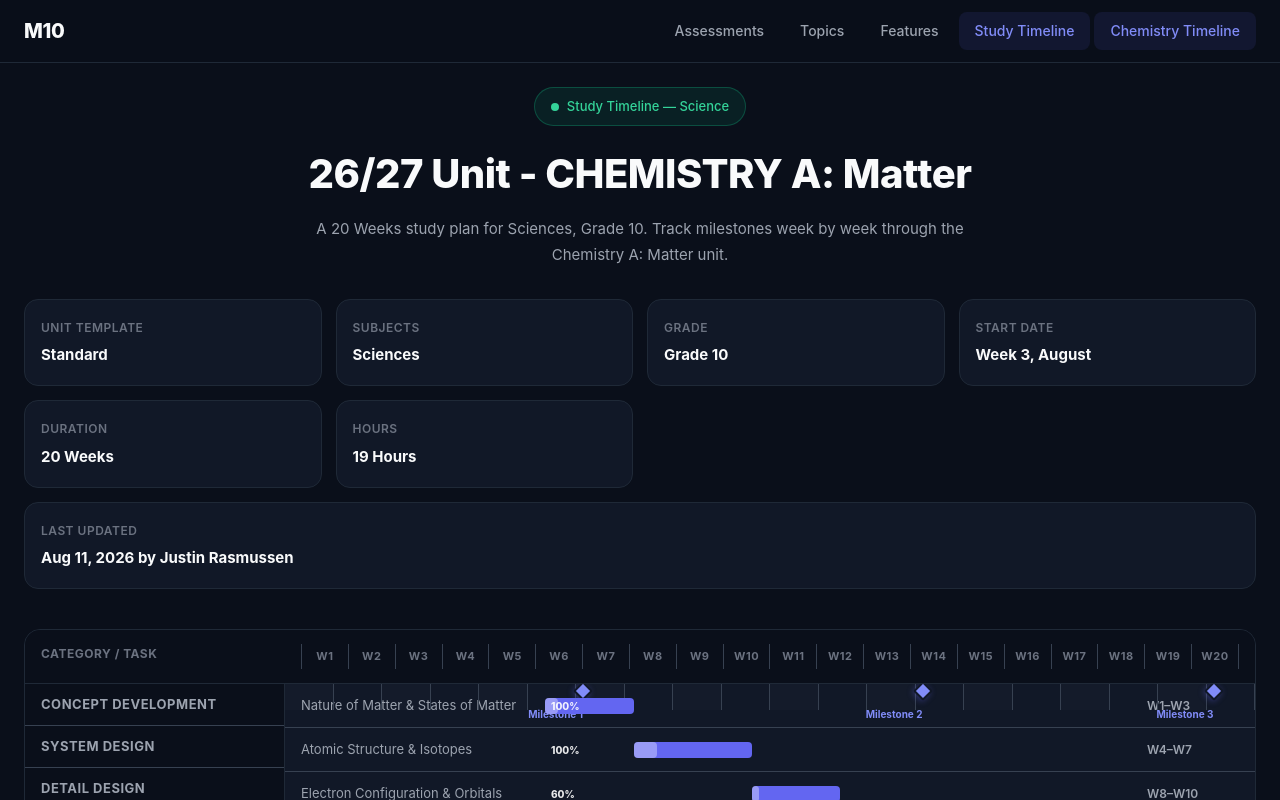
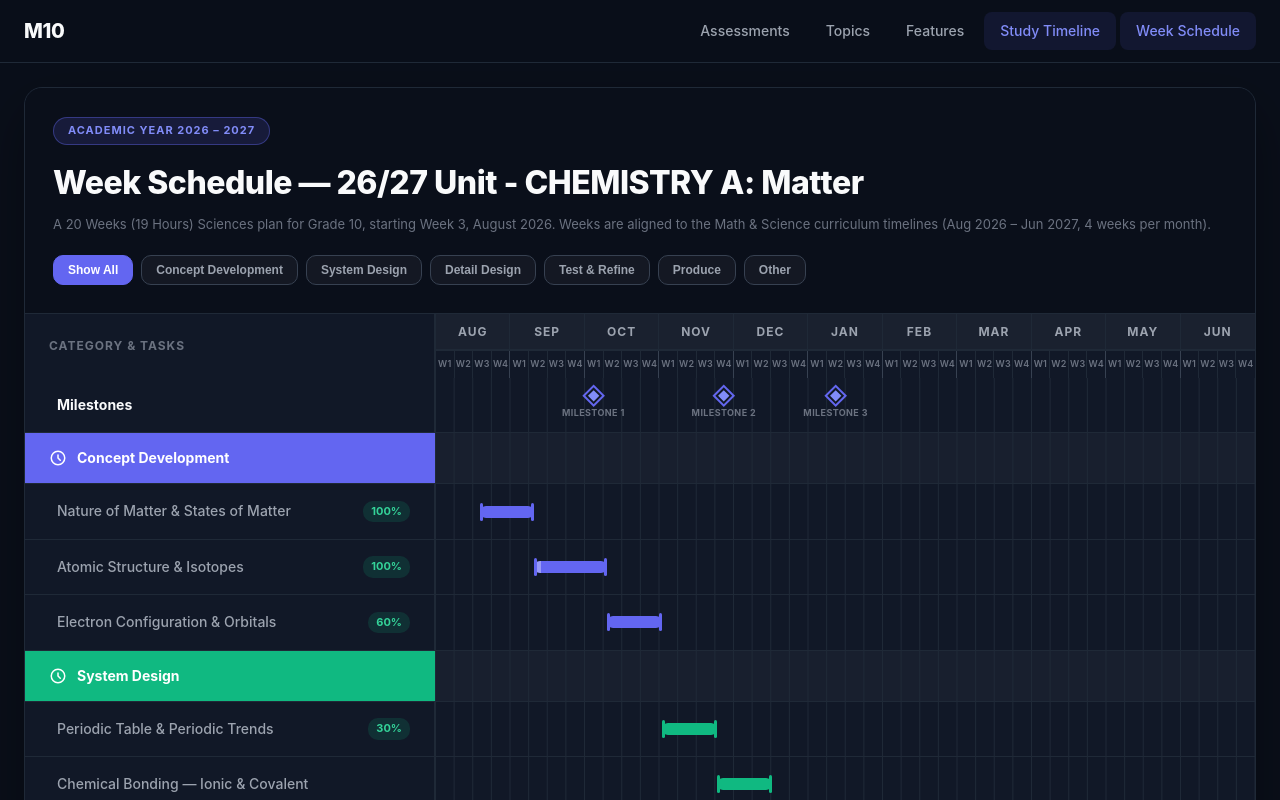
Before and after one commit to kram1947/kaniib, a React (Vite) app: page /study-timeline/chemistry in a window 1280 px wide. Shown: the top 800 px of the page. Built offline with nearby package versions, Linux system fonts and the light colour scheme.

Commit message:
Redesign /study-timeline/chemistry as Week Schedule aligned to Aug-Jun curriculum Gantt

```diff
--- a/src/components/Navbar.jsx
+++ b/src/components/Navbar.jsx
@@ -31,7 +31,7 @@ export default function Navbar() {
           Study Timeline
         </NavLink>
         <NavLink to="/study-timeline/chemistry" className={({ isActive }) => isActive ? 'nav-link active' : 'nav-link'} onClick={() => setMobileOpen(false)}>
-          Chemistry Timeline
+          Week Schedule
         </NavLink>
       </div>
     </nav>
--- a/src/pages/StudyTimelineChemistry.jsx
+++ b/src/pages/StudyTimelineChemistry.jsx
@@ -2,22 +2,28 @@ import React, { useState } from 'react';
 import Navbar from '../components/Navbar';
 import SiteFooter from '../sections/SiteFooter';
 
-const timelineMeta = {
+const MONTHS = ['Aug', 'Sep', 'Oct', 'Nov', 'Dec', 'Jan', 'Feb', 'Mar', 'Apr', 'May', 'Jun'];
+const MONTH_COUNT = MONTHS.length;
+const WEEKS_PER_MONTH = 4;
+const TOTAL_WEEKS = MONTH_COUNT * WEEKS_PER_MONTH; // 44 grid weeks, Aug 2026 – Jun 2027
+
+// The 20-week Chemistry unit starts in Week 3 of August (global grid week 3).
+const UNIT_START = 3;
+const UNIT_WEEKS = 20;
+const toGlobal = (unitWeek) => unitWeek + UNIT_START - 1;
+
+const unitMeta = {
   unit: '26/27 Unit - CHEMISTRY A: Matter',
   subject: 'Sciences',
   grade: 'Grade 10',
-  template: 'Standard',
   duration: '20 Weeks',
   hours: '19 Hours',
-  startDate: 'Week 3, August',
-  lastUpdated: 'Aug 11, 2026',
-  updatedBy: 'Justin Rasmussen',
+  startDate: 'Week 3, August 2026',
 };
-
-const TOTAL_WEEKS = 20;
 
 const categories = [
   {
+    id: 'concept',
     name: 'Concept Development',
     color: '#6366f1',
     tasks: [
@@ -27,6 +33,7 @@ const categories = [
     ],
   },
   {
+    id: 'system',
     name: 'System Design',
     color: '#10b981',
     tasks: [
@@ -36,6 +43,7 @@ const categories = [
     ],
   },
   {
+    id: 'detail',
     name: 'Detail Design',
     color: '#f59e0b',
     tasks: [
@@ -44,6 +52,7 @@ const categories = [
     ],
   },
   {
+    id: 'test',
     name: 'Test & Refine',
     color: '#ef4444',
     tasks: [
@@ -52,6 +61,7 @@ const categories = [
     ],
   },
   {
+    id: 'produce',
     name: 'Produce',
     color: '#8b5cf6',
     tasks: [
@@ -60,6 +70,7 @@ const categories = [
     ],
   },
   {
+    id: 'other',
     name: 'Other',
     color: '#6b7280',
     tasks: [
@@ -74,195 +85,197 @@ const milestones = [
   { id: 'm3', label: 'Milestone 3', week: 20, date: 'Dec 11', title: 'Stoichiometry Competency' },
 ];
 
-function WeekLabel({ week }) {
+const FILTERS = [
+  { id: 'all', label: 'Show All' },
+  ...categories.map((c) => ({ id: c.id, label: c.name })),
+];
+
+function monthOfWeek(globalWeek) {
+  return Math.floor((globalWeek - 1) / WEEKS_PER_MONTH);
+}
+
+function weekOfMonth(globalWeek) {
+  return ((globalWeek - 1) % WEEKS_PER_MONTH) + 1;
+}
+
+function globalRangeLabel(start, end) {
+  const gs = toGlobal(start);
+  const ge = toGlobal(end);
+  return `${MONTHS[monthOfWeek(gs)]} W${weekOfMonth(gs)} – ${MONTHS[monthOfWeek(ge)]} W${weekOfMonth(ge)}`;
+}
+
+function GroupHeader({ group }) {
   return (
-    <div className="gantt-week">
-      <div className="gantt-week-num">W{week}</div>
+    <div className="m10-group-header">
+      <div className="m10-group-title" style={{ background: group.color }}>
+        <svg className="m10-group-icon" fill="none" stroke="currentColor" viewBox="0 0 24 24" aria-hidden="true">
+          <path strokeLinecap="round" strokeLinejoin="round" strokeWidth="2" d="M12 8v4l3 3m6-3a9 9 0 11-18 0 9 9 0 0118 0z" />
+        </svg>
+        {group.name}
+      </div>
+      <div className="m10-month-grid-cell m10-week-grid-cell" />
     </div>
   );
 }
 
-function GanttRow({ task, categoryColor }) {
-  const startLeft = ((task.start - 1) / TOTAL_WEEKS) * 100;
-  const width = ((task.end - task.start + 1) / TOTAL_WEEKS) * 100;
+function TaskRow({ task, color }) {
+  const gs = toGlobal(task.start);
+  const ge = toGlobal(task.end);
+  const left = ((gs - 1) / TOTAL_WEEKS) * 100;
+  const width = ((ge - gs + 1) / TOTAL_WEEKS) * 100;
   const progressWidth = (task.progress / 100) * width;
+  const note = `${globalRangeLabel(task.start, task.end)} • Unit W${task.start}–W${task.end}${task.progress > 0 ? ` • ${task.progress}% complete` : ''}`;
 
   return (
-    <div className="gantt-row">
-      <div className="gantt-label">{task.name}</div>
-      <div className="gantt-bar-track">
+    <div className="m10-row">
+      <div className="m10-row-label">
+        <span className="m10-row-name">{task.name}</span>
+        {task.progress > 0 && <span className="m10-progress-chip">{task.progress}%</span>}
+      </div>
+      <div className="m10-row-track m10-month-grid-cell m10-week-grid-cell">
         <div
-          className="gantt-bar"
-          style={{
-            left: `${startLeft}%`,
-            width: `${width}%`,
-            background: categoryColor,
-          }}
+          className="m10-bar"
+          style={{ left: `${left}%`, width: `${width}%`, background: color, color }}
+          title={note}
+          role="img"
+          aria-label={note}
         >
-          <div
-            className="gantt-progress"
-            style={{ width: `${progressWidth}%`, background: 'rgba(255,255,255,0.35)' }}
-          />
+          <div className="m10-bar-progress" style={{ width: `${progressWidth}%` }} />
         </div>
-        {task.progress > 0 && (
-          <div className="gantt-progress-label">{task.progress}%</div>
-        )}
-      </div>
-      <div className="gantt-meta">
-        <span className="gantt-range">W{task.start}–W{task.end}</span>
       </div>
     </div>
   );
 }
 
-function MilestoneMarker({ milestone, index }) {
-  const left = ((milestone.week - 1) / TOTAL_WEEKS) * 100;
+function MilestonesLayer() {
   return (
-    <div
-      className="gantt-milestone"
-      style={{ left: `${left}%` }}
-      title={`${milestone.label}: ${milestone.title} (${milestone.date})`}
-    >
-      <div className="gantt-milestone-diamond" />
-      <div className="gantt-milestone-label">{milestone.label}</div>
+    <div className="m10-row m10-milestone-row">
+      <div className="m10-row-label">Milestones</div>
+      <div className="m10-row-track m10-month-grid-cell m10-week-grid-cell">
+        {milestones.map((m) => {
+          const left = ((toGlobal(m.week) - 0.5) / TOTAL_WEEKS) * 100;
+          return (
+            <div
+              key={m.id}
+              className="m10-milestone"
+              style={{ left: `${left}%` }}
+              title={`${m.label}: ${m.title} (${m.date}) — Unit W${m.week}`}
+            >
+              <div className="m10-milestone-diamond" />
+              <div className="m10-milestone-label">{m.label}</div>
+            </div>
+          );
+        })}
+      </div>
     </div>
   );
 }
 
 export default function StudyTimelineChemistry() {
+  const [filter, setFilter] = useState('all');
   const [activeWeek, setActiveWeek] = useState(1);
+
+  const visibleGroups = filter === 'all' ? categories : categories.filter((c) => c.id === filter);
 
   const allTasks = categories.flatMap((c) =>
     c.tasks.map((t) => ({ ...t, category: c.name, color: c.color }))
   );
-
-  const currentTask = allTasks.find(
-    (t) => activeWeek >= t.start && activeWeek <= t.end
-  );
+  const currentTask = allTasks.find((t) => activeWeek >= t.start && activeWeek <= t.end);
 
   return (
     <div>
       <Navbar />
       <main className="container" style={{ paddingTop: '24px', paddingBottom: '80px' }}>
-        <section className="chem-timeline-page">
-          <div className="chem-timeline-header">
-            <div className="chem-timeline-badge">
-              <span className="badge-dot"></span>
-              <span>Study Timeline — Science</span>
-            </div>
-            <h1>{timelineMeta.unit}</h1>
-            <p className="chem-timeline-desc">
-              A {timelineMeta.duration} study plan for {timelineMeta.subject}, {timelineMeta.grade}.
-              Track milestones week by week through the Chemistry A: Matter unit.
-            </p>
-          </div>
-
-          <div className="chem-meta-grid">
-            <div className="chem-meta-card">
-              <div className="chem-meta-label">Unit Template</div>
-              <div className="chem-meta-value">{timelineMeta.template}</div>
-            </div>
-            <div className="chem-meta-card">
-              <div className="chem-meta-label">Subjects</div>
-              <div className="chem-meta-value">{timelineMeta.subject}</div>
-            </div>
-            <div className="chem-meta-card">
-              <div className="chem-meta-label">Grade</div>
-              <div className="chem-meta-value">{timelineMeta.grade}</div>
-            </div>
-            <div className="chem-meta-card">
-              <div className="chem-meta-label">Start date</div>
-              <div className="chem-meta-value">{timelineMeta.startDate}</div>
-            </div>
-            <div className="chem-meta-card">
-              <div className="chem-meta-label">Duration</div>
-              <div className="chem-meta-value">{timelineMeta.duration}</div>
-            </div>
-            <div className="chem-meta-card">
-              <div className="chem-meta-label">Hours</div>
-              <div className="chem-meta-value">{timelineMeta.hours}</div>
-            </div>
-            <div className="chem-meta-card chem-meta-card-wide">
-              <div className="chem-meta-label">Last updated</div>
-              <div className="chem-meta-value">
-                {timelineMeta.lastUpdated} by {timelineMeta.updatedBy}
+        <section className="m10-page">
+          <div className="m10-card">
+            <div className="m10-card-header">
+              <div>
+                <span className="m10-badge">Academic Year 2026 – 2027</span>
+                <h1 className="m10-title">Week Schedule — {unitMeta.unit}</h1>
+                <p className="m10-subtitle">
+                  A {unitMeta.duration} ({unitMeta.hours}) {unitMeta.subject} plan for {unitMeta.grade},
+                  starting {unitMeta.startDate}. Weeks are aligned to the Math &amp; Science curriculum
+                  timelines (Aug 2026 – Jun 2027, 4 weeks per month).
+                </p>
               </div>
-            </div>
-          </div>
-
-          <div className="chem-gantt">
-            <div className="gantt-header">
-              <div className="gantt-label-col">Category / Task</div>
-              <div className="gantt-time-scale">
-                {Array.from({ length: TOTAL_WEEKS }, (_, i) => i + 1).map((w) => (
-                  <WeekLabel key={w} week={w} />
+              <div className="m10-filters" role="group" aria-label="Filter week schedule by category">
+                {FILTERS.map((f) => (
+                  <button
+                    key={f.id}
+                    type="button"
+                    className={`m10-filter-btn${filter === f.id ? ' active' : ''}`}
+                    onClick={() => setFilter(f.id)}
+                  >
+                    {f.label}
+                  </button>
                 ))}
               </div>
             </div>
 
-            <div className="gantt-body">
-              <div className="gantt-labels">
-                {categories.map((cat) => (
-                  <div key={cat.name} className="gantt-category">
-                    {cat.name}
+            <div className="m10-scroll">
+              <div className="m10-chart">
+                <div className="m10-header-grid">
+                  <div className="m10-header-label">Category &amp; Tasks</div>
+                  <div className="m10-months-col">
+                    <div className="m10-semesters m10-months-semesters">
+                      {MONTHS.map((m) => (
+                        <div key={m} className="m10-month-head">{m}</div>
+                      ))}
+                    </div>
+                    <div className="m10-weeks">
+                      {MONTHS.map((m, mi) =>
+                        Array.from({ length: WEEKS_PER_MONTH }, (_, wi) => (
+                          <div key={`${m}-${wi}`} className="m10-week-tick">
+                            W{wi + 1}
+                          </div>
+                        ))
+                      )}
+                    </div>
                   </div>
-                ))}
-                {categories.flatMap((cat) =>
-                  cat.tasks.map((t) => (
-                    <GanttRow key={t.id} task={t} categoryColor={cat.color} />
-                  ))
-                )}
-              </div>
-
-              <div className="gantt-chart">
-                <div className="gantt-grid">
-                  {Array.from({ length: TOTAL_WEEKS }, (_, i) => i + 1).map((w) => (
-                    <div key={w} className="gantt-week-col" />
-                  ))}
                 </div>
 
-                <div className="gantt-milestones-layer">
-                  {milestones.map((m) => (
-                    <MilestoneMarker key={m.id} milestone={m} />
+                <div className="m10-body">
+                  <MilestonesLayer />
+                  {visibleGroups.map((group) => (
+                    <div key={group.id} className="m10-group">
+                      <GroupHeader group={group} />
+                      {group.tasks.map((task) => (
+                        <TaskRow key={task.id} task={task} color={group.color} />
+                      ))}
+                    </div>
                   ))}
+                  {visibleGroups.length === 0 && (
+                    <div className="m10-empty">No tasks in this category.</div>
+                  )}
                 </div>
-
-                {categories.flatMap((cat) =>
-                  cat.tasks.map((t) => (
-                    <GanttRow key={t.id} task={t} categoryColor={cat.color} />
-                  ))
-                )}
               </div>
             </div>
 
-            <div className="gantt-legend">
-              {categories.map((cat) => (
-                <span
-                  key={cat.name}
-                  className="gantt-legend-item"
-                  style={{ borderLeftColor: cat.color }}
-                >
-                  {cat.name}
-                </span>
-              ))}
+            <div className="m10-footer">
+              <div className="m10-legend">
+                <span className="m10-legend-title">Legend:</span>
+                {categories.map((c) => (
+                  <span key={c.id} className="m10-legend-item">
+                    <span className="m10-legend-dot" style={{ background: c.color }} /> {c.name}
+                  </span>
+                ))}
+              </div>
+              <div className="m10-footer-note">Chemistry A: Matter • {unitMeta.duration} from {unitMeta.startDate}</div>
             </div>
           </div>
 
-          <div className="chem-weekly-focus">
-            <h2>Week {activeWeek} Focus</h2>
+          <div className="timeline-weekly-focus">
+            <h2>Unit Week {activeWeek} Focus</h2>
             <div className="weekly-focus-card">
               {currentTask ? (
                 <>
                   <div className="focus-title">{currentTask.name}</div>
                   <div className="focus-subtitle">
-                    {currentTask.category} • Scheduled W{currentTask.start}–W{currentTask.end}
+                    {currentTask.category} • Scheduled {globalRangeLabel(currentTask.start, currentTask.end)}
                   </div>
                   <div className="focus-progress">
                     <div className="progress-track">
-                      <div
-                        className="progress-fill"
-                        style={{ width: `${currentTask.progress}%` }}
-                      />
+                      <div className="progress-fill" style={{ width: `${currentTask.progress}%` }} />
                     </div>
                     <span className="progress-text">{currentTask.progress}% complete</span>
                   </div>
@@ -273,13 +286,13 @@ export default function StudyTimelineChemistry() {
               <div className="focus-actions">
                 <button
                   className="btn btn-outline"
-                  onClick={() => setActiveWeek(((activeWeek - 2 + TOTAL_WEEKS) % TOTAL_WEEKS) + 1)}
+                  onClick={() => setActiveWeek(((activeWeek - 2 + UNIT_WEEKS) % UNIT_WEEKS) + 1)}
                 >
                   ← Previous
                 </button>
                 <button
                   className="btn btn-outline"
-                  onClick={() => setActiveWeek((activeWeek % TOTAL_WEEKS) + 1)}
+                  onClick={() => setActiveWeek((activeWeek % UNIT_WEEKS) + 1)}
                 >
                   Next →
                 </button>
--- a/src/styles/global.css
+++ b/src/styles/global.css
@@ -2317,3 +2317,114 @@
                 padding: 12px 16px;
             }
         }
+
+        /* Week Schedule (/study-timeline/chemistry) — week-scale variant of the M10 Gantt */
+        .m10-months-semesters {
+            display: grid;
+            grid-template-columns: repeat(11, 1fr);
+        }
+
+        .m10-month-head {
+            padding: 8px 4px;
+            text-align: center;
+            font-size: 12px;
+            font-weight: 700;
+            text-transform: uppercase;
+            letter-spacing: 1px;
+            color: var(--text-secondary);
+            border-right: 1px solid var(--border);
+        }
+
+        .m10-month-head:last-child {
+            border-right: none;
+        }
+
+        .m10-weeks {
+            display: grid;
+            grid-template-columns: repeat(44, 1fr);
+            border-top: 1px solid var(--border);
+        }
+
+        .m10-week-tick {
+            padding: 6px 0;
+            text-align: center;
+            font-size: 9px;
+            font-weight: 600;
+            text-transform: uppercase;
+            letter-spacing: 0.3px;
+            color: var(--text-muted);
+            border-right: 1px solid var(--border);
+        }
+
+        .m10-week-tick:nth-child(4n) {
+            border-right-color: var(--border-light);
+        }
+
+        .m10-week-tick:last-child {
+            border-right: none;
+        }
+
+        .m10-week-grid-cell {
+            background-size: calc(100% / 44) 100%;
+        }
+
+        .m10-progress-chip {
+            flex-shrink: 0;
+            margin-left: auto;
+            padding: 2px 8px;
+            font-size: 11px;
+            font-weight: 700;
+            border-radius: 10px;
+            background: rgba(16, 185, 129, 0.15);
+            color: var(--secondary-light);
+        }
+
+        .m10-bar-progress {
+            height: 100%;
+            background: rgba(255, 255, 255, 0.35);
+            border-radius: 6px 0 0 6px;
+        }
+
+        .m10-milestone-row {
+            border-top: none;
+        }
+
+        .m10-milestone-row .m10-row-label {
+            font-weight: 700;
+            color: var(--text-primary);
+        }
+
+        .m10-milestone {
+            position: absolute;
+            top: 50%;
+            transform: translate(-50%, -50%);
+            display: flex;
+            flex-direction: column;
+            align-items: center;
+            cursor: default;
+            z-index: 2;
+        }
+
+        .m10-milestone-diamond {
+            width: 12px;
+            height: 12px;
+            background: var(--primary-light);
+            border: 2px solid var(--bg-card);
+            box-shadow: 0 0 0 2px var(--primary);
+            transform: rotate(45deg);
+            transition: transform 0.2s;
+        }
+
+        .m10-milestone:hover .m10-milestone-diamond {
+            transform: rotate(45deg) scale(1.25);
+        }
+
+        .m10-milestone-label {
+            margin-top: 4px;
+            font-size: 9px;
+            font-weight: 700;
+            text-transform: uppercase;
+            letter-spacing: 0.4px;
+            color: var(--text-muted);
+            white-space: nowrap;
+        }
```
